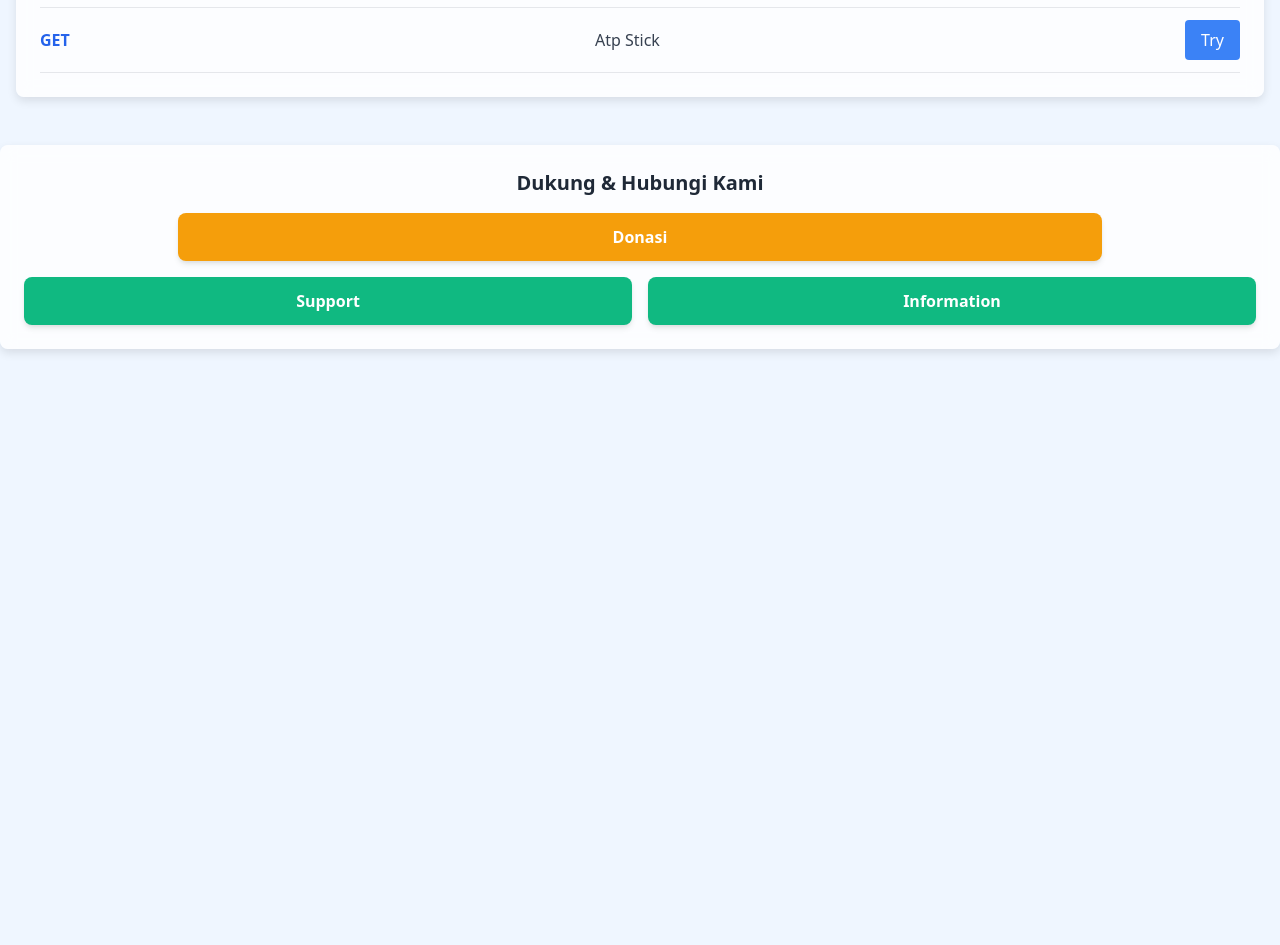
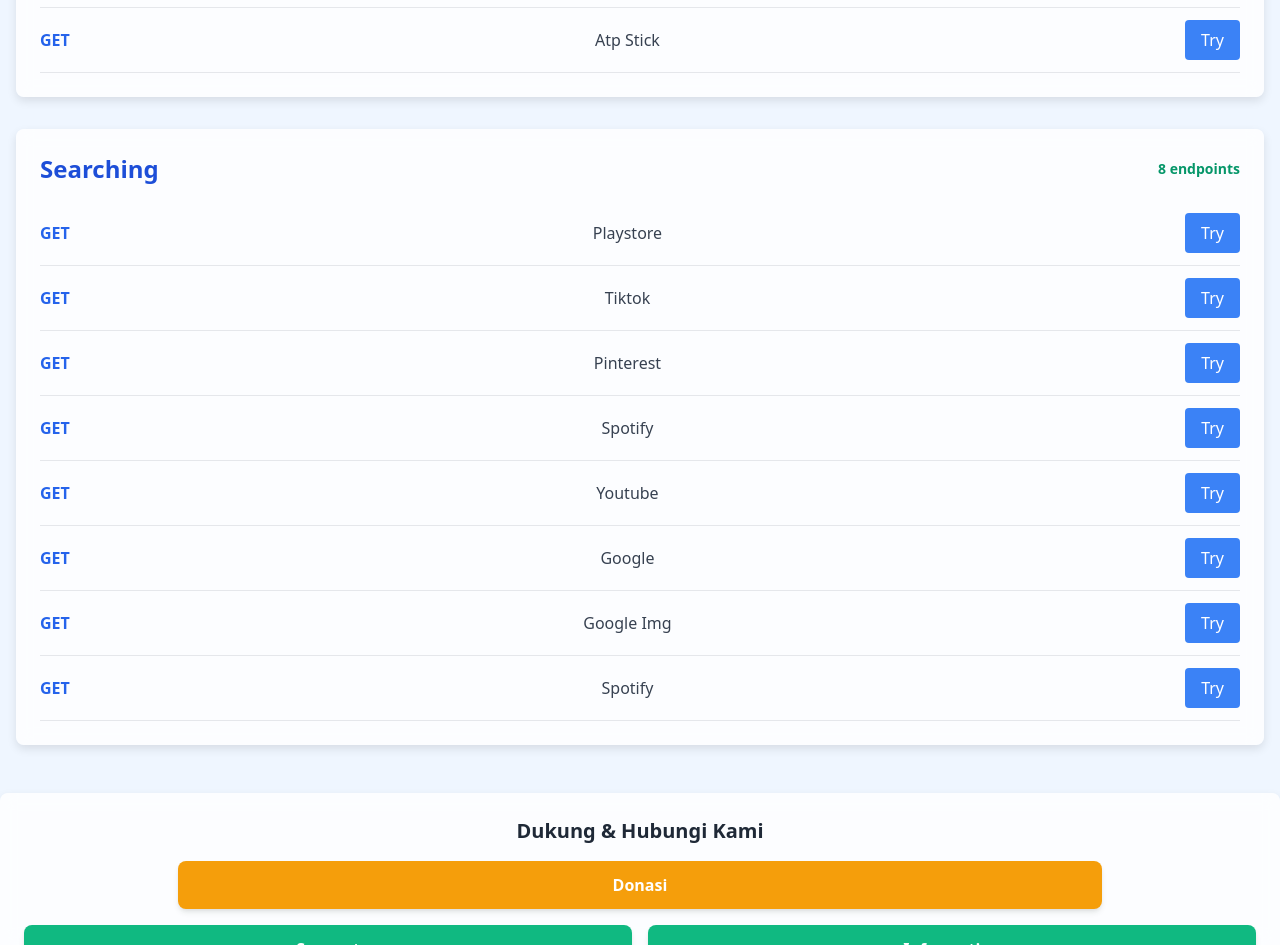
Before and after one commit to goodboys21/jasainstall-bagus, a website: page index.html in a window 1280 px wide. Shown: the part 1300-2245 px from the top of the page. Before the commit the page ends 1649 px from the top, so only its background shows below. Drawn offline with nearby package versions, Linux system fonts and the light colour scheme.

Commit message:
index.html

```diff
--- a/index.html
+++ b/index.html
@@ -197,6 +197,75 @@
                 </li>
             </ul>
         </div>
+
+
+            <!-- API Searching Endpoints Section -->
+        <div class="box mt-8">
+            <div class="flex justify-between items-center mb-4">
+                <h2 class="text-2xl font-semibold text-blue-700">Searching</h2>
+                <span class="text-green-600 text-sm font-semibold">8 endpoints</span>
+            </div>
+            <ul>
+                <li class="flex justify-between items-center py-3 border-b">
+                    <span class="text-blue-600 font-semibold">GET</span>
+                    <span class="text-gray-700">Playstore</span>
+                    <a href="https://apii.baguss.web.id/share/playstore?apikey=bagus&q=whatsapp" class="bg-blue-500 hover:bg-blue-600 text-white py-2 px-4 rounded transition">
+                        Try
+                    </a>
+                </li>
+
+                <li class="flex justify-between items-center py-3 border-b">
+                    <span class="text-blue-600 font-semibold">GET</span>
+                    <span class="text-gray-700">Tiktok</span>
+                    <a href="https://apii.baguss.web.id/search/tiktok?apikey=bagus&q=preset%20am" class="bg-blue-500 hover:bg-blue-600 text-white py-2 px-4 rounded transition">
+                        Try
+                    </a>
+                </li>
+
+                <li class="flex justify-between items-center py-3 border-b">
+                    <span class="text-blue-600 font-semibold">GET</span>
+                    <span class="text-gray-700">Pinterest</span>
+                    <a href="https://apii.baguss.web.id/search/pinterest?apikey=bagus&q=tentara" class="bg-blue-500 hover:bg-blue-600 text-white py-2 px-4 rounded transition">
+                        Try
+                    </a>
+                </li>
+                                <li class="flex justify-between items-center py-3 border-b">
+                    <span class="text-blue-600 font-semibold">GET</span>
+                    <span class="text-gray-700">Spotify</span>
+                    <a href="https://apii.baguss.web.id/search/spotify?apikey=bagus&q=klebus" class="bg-blue-500 hover:bg-blue-600 text-white py-2 px-4 rounded transition">
+                        Try
+                    </a>
+                </li>
+                <li class="flex justify-between items-center py-3 border-b">
+                    <span class="text-blue-600 font-semibold">GET</span>
+                    <span class="text-gray-700">Youtube</span>
+                    <a href="https://apii.baguss.web.id/search/youtube?apikey=bagus&q=bagusxixepen" class="bg-blue-500 hover:bg-blue-600 text-white py-2 px-4 rounded transition">
+                        Try
+                    </a>
+                </li>
+                <li class="flex justify-between items-center py-3 border-b">
+                    <span class="text-blue-600 font-semibold">GET</span>
+                    <span class="text-gray-700">Google</span>
+                    <a href="https://apii.baguss.web.id/search/google?apikey=bagus&q=tentara" class="bg-blue-500 hover:bg-blue-600 text-white py-2 px-4 rounded transition">
+                        Try
+                    </a>
+                </li>
+                <li class="flex justify-between items-center py-3 border-b">
+                    <span class="text-blue-600 font-semibold">GET</span>
+                    <span class="text-gray-700">Google Img</span>
+                    <a href="https://apii.baguss.web.id/search/gimage?apikey=bagus&q=bagusxixepen" class="bg-blue-500 hover:bg-blue-600 text-white py-2 px-4 rounded transition">
+                        Try
+                    </a>
+                </li>
+                                <li class="flex justify-between items-center py-3 border-b">
+                    <span class="text-blue-600 font-semibold">GET</span>
+                    <span class="text-gray-700">Spotify</span>
+                    <a href="https://apii.baguss.web.id/search/bukalapak?apikey=bagus&q=iphone" class="bg-blue-500 hover:bg-blue-600 text-white py-2 px-4 rounded transition">
+                        Try
+                    </a>
+                </li>
+            </ul>
+        </div>
     </main>
 
         <!-- Footer Buttons -->
```
